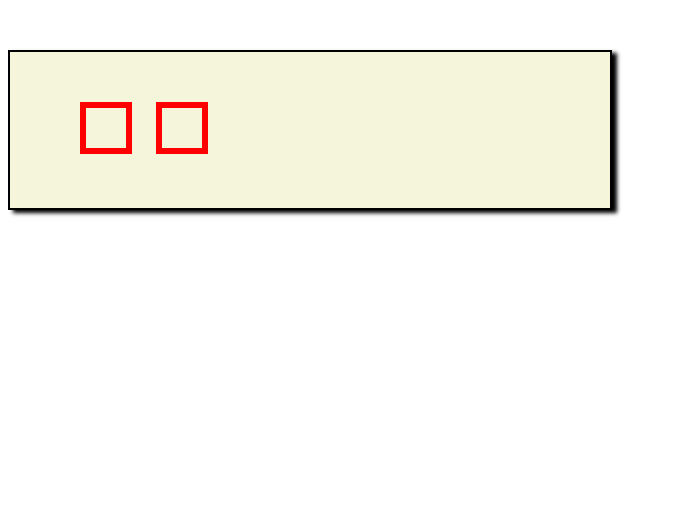
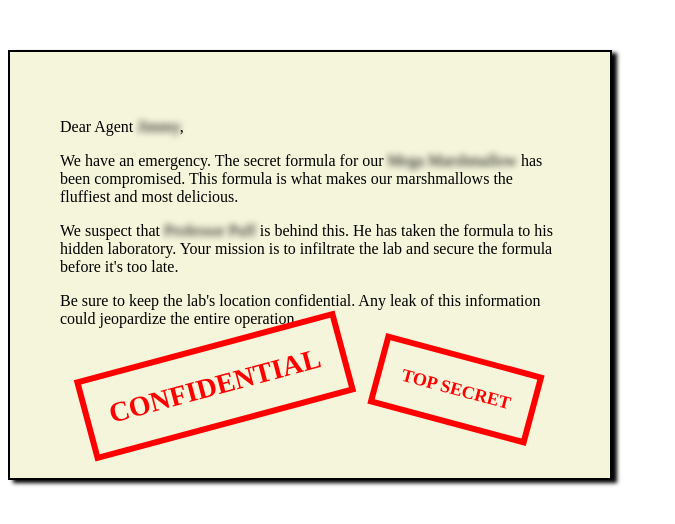
Before and after one commit to wakamol3/freeCodeCamp-fullstack-cert, a plain HTML site: page CSS/Confidential Email - using boarders, divs, ids and blurs/index.html in a window 1280 px wide. Shown: the whole page, without its empty margins (0-675 px from the left). Drawn offline with Linux system fonts and the light colour scheme.

Commit message:
added font weight and filter

```diff
--- a/CSS/Confidential Email - using boarders, divs, ids and blurs/index.html
+++ b/CSS/Confidential Email - using boarders, divs, ids and blurs/index.html
@@ -9,8 +9,24 @@
 
   <body>
     <main id="email">
-      <div id="confidential"></div>
-      <div id="top-secret"></div>
+      <p>Dear Agent <span class="blurred">Jimmy</span>,</p>
+      <p>
+        We have an emergency. The secret formula for our
+        <span class="blurred">Mega Marshmallow</span> has been compromised. This
+        formula is what makes our marshmallows the fluffiest and most delicious.
+      </p>
+      <p>
+        We suspect that <span class="blurred">Professor Puff</span> is behind
+        this. He has taken the formula to his hidden laboratory. Your mission is
+        to infiltrate the lab and secure the formula before it's too late.
+      </p>
+      <p>
+        Be sure to keep the lab's location confidential. Any leak of this
+        information could jeopardize the entire operation.
+      </p>
+
+      <div id="confidential">CONFIDENTIAL</div>
+      <div id="top-secret">TOP SECRET</div>
     </main>
   </body>
 </html>
--- a/CSS/Confidential Email - using boarders, divs, ids and blurs/styles.css
+++ b/CSS/Confidential Email - using boarders, divs, ids and blurs/styles.css
@@ -13,4 +13,20 @@
   display: inline-block;
   margin-left: 20px;
   border: 6px solid red;
+  color: red;
+  font-weight: bold;
 }
+
+#confidential {
+  transform: rotate(-15deg);
+  font-size: 28px;
+}
+
+#top-secret {
+  transform: rotate(15deg);
+  font-size: 18px;
+}
+
+.blurred {
+  filter: blur(3px);
+}
```
